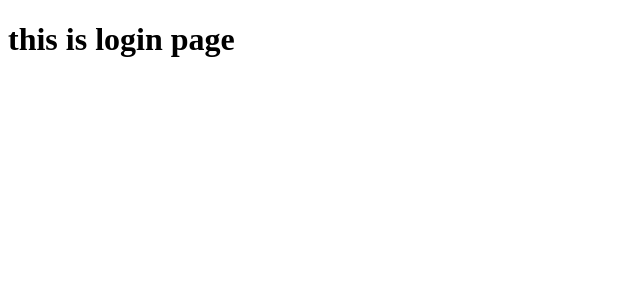
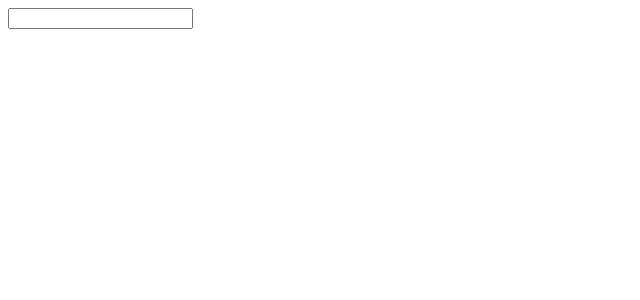
Before and after one commit to aboutSakib/React-Practice-Code, a React (Create React App) app: page / in a window 1280 px wide. Shown: the top 300 px of the page, without its empty margins (0-640 px from the left). Built offline with nearby package versions, Linux system fonts and the light colour scheme.

Commit message:
Conditional Rendering

```diff
--- a/src/App.js
+++ b/src/App.js
@@ -1,10 +1,10 @@
 import React from "react";
-import Index from "./Conditional/Index";
+import IndexHandeler from "./EVENT_HANDLER_CLASS/Index";
 
 function App() {
   return (
     <div>
-      <Index />
+      <IndexHandeler />
     </div>
   );
 }
--- /dev/null
+++ b/src/EVENT_HANDLER_CLASS/Index.js
@@ -0,0 +1,25 @@
+import React, { Component } from "react";
+
+export default class IndexHandeler extends Component {
+  constructor(props) {
+    super(props);
+
+    this.state = {
+      changedValue: "",
+    };
+  }
+
+  handleOnChange = (e) => {
+    this.setState({ changedValue: e.target.value }, () => {
+      console.log(this.state.changedValue);
+    });
+  };
+  render() {
+    return (
+      <div>
+        <input type="text" onChange={this.handleOnChange} />
+        <h1>{this.state.changedValue}</h1>
+      </div>
+    );
+  }
+}
```
